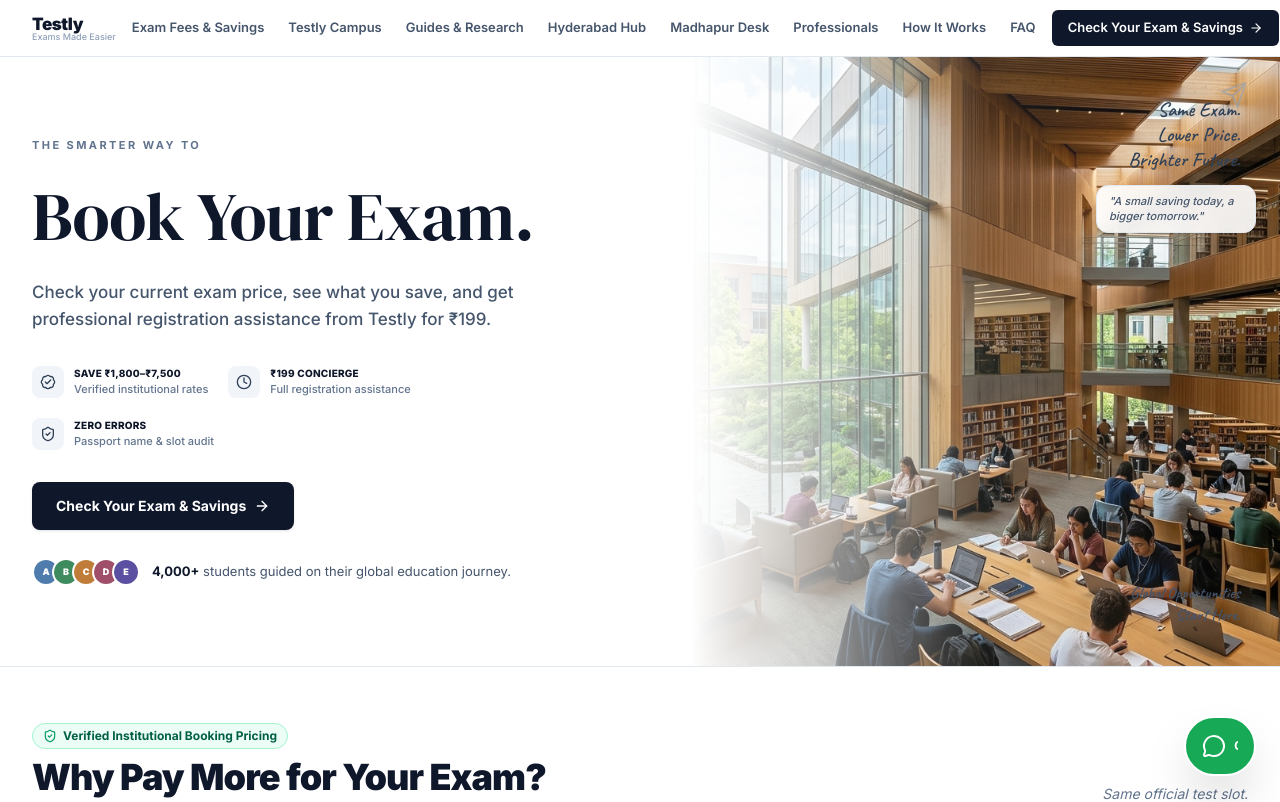
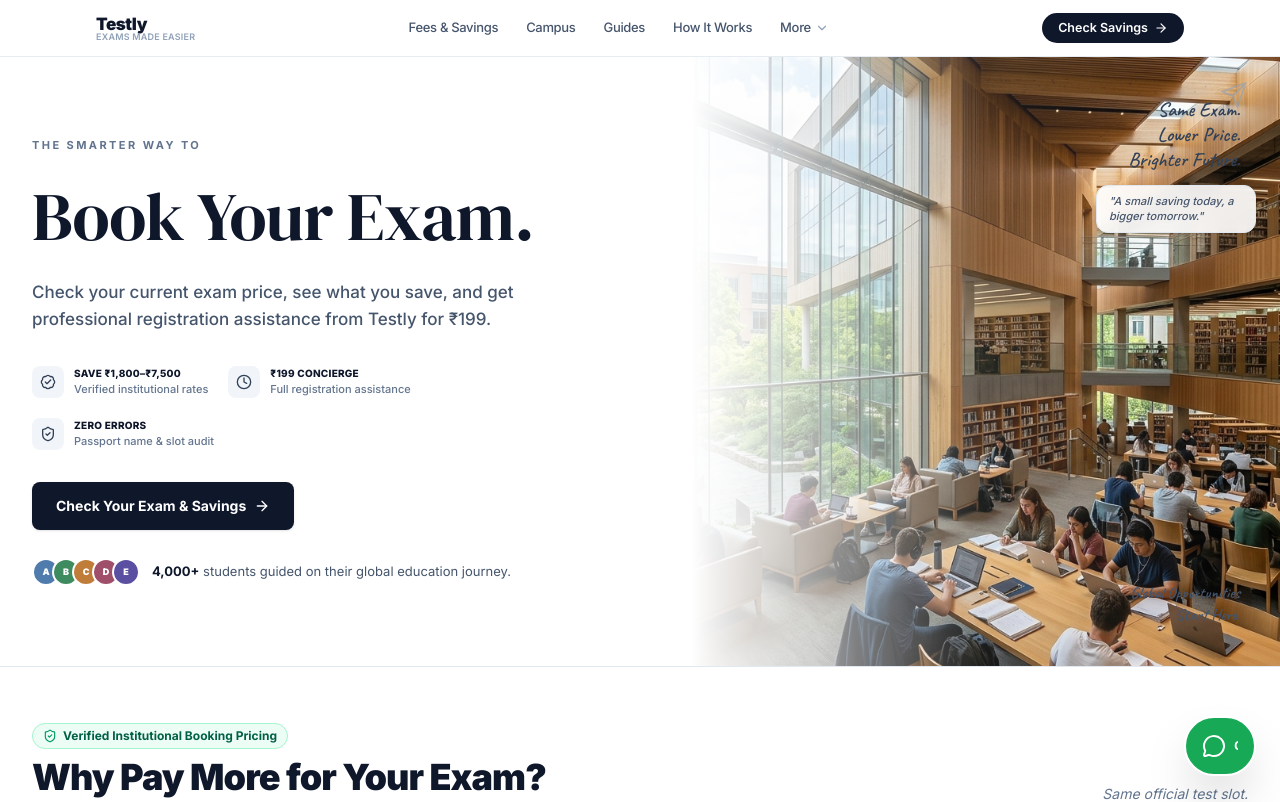
Before and after one commit to rahulbathula04/testly, a React (Vite) app: page / in a window 1280 px wide. Shown: the top 802 px of the page. Built offline with nearby package versions, Linux system fonts and the light colour scheme.

Commit message:
style(navbar): minimal apple aesthetic with 4 primary links, clean dropdown, and compact CTA

```diff
--- a/src/components/Navbar.jsx
+++ b/src/components/Navbar.jsx
@@ -1,19 +1,55 @@
-import React, { useState } from 'react';
-import { ArrowRight, Menu, X } from 'lucide-react';
+import React, { useState, useRef, useEffect } from 'react';
+import { ArrowRight, ChevronDown, Menu, X, MapPin, Users, HelpCircle, FileText } from 'lucide-react';
 
-const NAV_ITEMS = [
-  { label: 'Exam Fees & Savings', href: '/exam-fees' },
-  { label: 'Testly Campus', href: '/campus' },
-  { label: 'Guides & Research', href: '/guides' },
-  { label: 'Hyderabad Hub', href: '/locations/hyderabad' },
-  { label: 'Madhapur Desk', href: '/locations/madhapur' },
-  { label: 'Professionals', href: '/professionals' },
+const PRIMARY_LINKS = [
+  { label: 'Fees & Savings', href: '/exam-fees' },
+  { label: 'Campus', href: '/campus' },
+  { label: 'Guides', href: '/guides' },
   { label: 'How It Works', href: '/#how-it-works' },
-  { label: 'FAQ', href: '/#faq' },
+];
+
+const MORE_LINKS = [
+  {
+    label: 'Hyderabad Hub',
+    desc: 'Begumpet & Central Desk',
+    href: '/locations/hyderabad',
+    icon: MapPin,
+  },
+  {
+    label: 'Madhapur Desk',
+    desc: 'Hitec City IT Corridor',
+    href: '/locations/madhapur',
+    icon: MapPin,
+  },
+  {
+    label: 'Verified Professionals',
+    desc: 'Direct booking desk officers',
+    href: '/professionals',
+    icon: Users,
+  },
+  {
+    label: 'FAQ & Guarantees',
+    desc: 'Official booking policies',
+    href: '/#faq',
+    icon: HelpCircle,
+  },
 ];
 
 export default function Navbar({ onOpenBooking, onNavigate }) {
-  const [open, setOpen] = useState(false);
+  const [mobileOpen, setMobileOpen] = useState(false);
+  const [dropdownOpen, setDropdownOpen] = useState(false);
+  const dropdownRef = useRef(null);
+
+  // Close dropdown on outside click
+  useEffect(() => {
+    function handleClickOutside(e) {
+      if (dropdownRef.current && !dropdownRef.current.contains(e.target)) {
+        setDropdownOpen(false);
+      }
+    }
+    document.addEventListener('mousedown', handleClickOutside);
+    return () => document.removeEventListener('mousedown', handleClickOutside);
+  }, []);
 
   const handleClick = (e, href) => {
     if (href.startsWith('/#')) {
@@ -38,84 +74,161 @@
   };
 
   return (
-    <header className="sticky top-0 z-50 bg-white border-b border-slate-200">
-      <div className="max-w-7xl mx-auto px-4 sm:px-6 lg:px-8 h-14 flex items-center justify-between gap-4">
+    <header className="sticky top-0 z-50 bg-white/90 backdrop-blur-md border-b border-slate-200/80 transition-all">
+      <div className="max-w-6xl mx-auto px-4 sm:px-6 lg:px-8 h-14 flex items-center justify-between gap-4">
 
         {/* Brand */}
         <a
           href="/"
           onClick={(e) => handleClick(e, '/')}
-          className="flex flex-col shrink-0 leading-none cursor-pointer"
+          className="flex flex-col shrink-0 leading-none cursor-pointer select-none"
         >
           <span className="text-[17px] font-black text-slate-900 tracking-tight">Testly</span>
-          <span className="text-[9px] font-medium text-slate-400 mt-[-1px]">Exams Made Easier</span>
+          <span className="text-[9px] font-semibold text-slate-400 mt-[-1px] tracking-wide uppercase">Exams Made Easier</span>
         </a>
 
-        {/* Desktop nav */}
-        <nav className="hidden lg:flex items-center gap-6">
-          {NAV_ITEMS.map((l) => (
+        {/* Minimal Desktop Nav */}
+        <nav className="hidden md:flex items-center gap-7">
+          {PRIMARY_LINKS.map((link) => (
             <a
-              key={l.label}
-              href={l.href}
-              onClick={(e) => handleClick(e, l.href)}
-              className="text-[13px] font-semibold text-slate-600 hover:text-slate-900 transition-colors whitespace-nowrap"
+              key={link.label}
+              href={link.href}
+              onClick={(e) => handleClick(e, link.href)}
+              className="text-[13px] font-medium text-slate-600 hover:text-slate-900 transition-colors tracking-tight whitespace-nowrap"
             >
-              {l.label}
+              {link.label}
             </a>
           ))}
+
+          {/* More / Hubs Dropdown */}
+          <div className="relative" ref={dropdownRef}>
+            <button
+              onClick={() => setDropdownOpen(!dropdownOpen)}
+              onMouseEnter={() => setDropdownOpen(true)}
+              className="flex items-center gap-1 text-[13px] font-medium text-slate-600 hover:text-slate-900 transition-colors tracking-tight whitespace-nowrap focus:outline-hidden"
+              aria-expanded={dropdownOpen}
+            >
+              <span>More</span>
+              <ChevronDown className={`w-3.5 h-3.5 text-slate-400 transition-transform duration-200 ${dropdownOpen ? 'rotate-180 text-slate-700' : ''}`} />
+            </button>
+
+            {dropdownOpen && (
+              <div
+                onMouseLeave={() => setDropdownOpen(false)}
+                className="absolute top-full left-1/2 -translate-x-1/2 mt-2 w-64 bg-white rounded-xl shadow-xl border border-slate-150 p-2 z-50 transition-all"
+              >
+                <div className="px-2.5 py-1.5 text-[10px] font-bold uppercase tracking-wider text-slate-400">
+                  Locations & Company
+                </div>
+                {MORE_LINKS.map((item) => {
+                  const Icon = item.icon;
+                  return (
+                    <a
+                      key={item.label}
+                      href={item.href}
+                      onClick={(e) => {
+                        setDropdownOpen(false);
+                        handleClick(e, item.href);
+                      }}
+                      className="flex items-start gap-2.5 p-2 rounded-lg hover:bg-slate-50 transition-colors group cursor-pointer"
+                    >
+                      <div className="w-7 h-7 rounded-md bg-slate-100 flex items-center justify-center text-slate-500 group-hover:bg-slate-900 group-hover:text-white transition-colors shrink-0 mt-0.5">
+                        <Icon className="w-3.5 h-3.5" />
+                      </div>
+                      <div className="flex flex-col min-w-0">
+                        <span className="text-[12.5px] font-semibold text-slate-800 group-hover:text-slate-900">
+                          {item.label}
+                        </span>
+                        <span className="text-[11px] text-slate-400 truncate">
+                          {item.desc}
+                        </span>
+                      </div>
+                    </a>
+                  );
+                })}
+              </div>
+            )}
+          </div>
         </nav>
 
-        {/* CTA */}
+        {/* Minimal Action CTA */}
+        <div className="hidden md:flex items-center">
           <button
             onClick={() => onOpenBooking('GRE')}
-          className="hidden md:flex items-center gap-1.5 bg-slate-900 hover:bg-slate-700 text-white text-[13px] font-semibold px-4 py-2 rounded-md transition-colors whitespace-nowrap shrink-0"
+            className="flex items-center gap-1.5 bg-slate-900 hover:bg-slate-800 text-white text-[12.5px] font-semibold px-4 py-1.5 rounded-full transition-all duration-150 hover:shadow-xs active:scale-[0.98] cursor-pointer"
           >
-          Check Your Exam & Savings
+            Check Savings
             <ArrowRight className="w-3.5 h-3.5" />
           </button>
+        </div>
 
-        {/* Mobile menu toggle */}
+        {/* Mobile controls */}
         <div className="md:hidden flex items-center gap-2">
           <button
             onClick={() => onOpenBooking('GRE')}
-            className="bg-slate-900 text-white text-xs font-semibold px-3 py-1.5 rounded-md whitespace-nowrap"
+            className="bg-slate-900 text-white text-xs font-semibold px-3 py-1.5 rounded-full cursor-pointer"
           >
             Check Savings
           </button>
           <button
-            onClick={() => setOpen(!open)}
-            className="p-1.5 text-slate-700 hover:text-slate-900"
+            onClick={() => setMobileOpen(!mobileOpen)}
+            className="p-1.5 text-slate-700 hover:text-slate-900 rounded-lg hover:bg-slate-100 transition-colors"
             aria-label="Toggle Navigation Menu"
           >
-            {open ? <X className="w-5 h-5" /> : <Menu className="w-5 h-5" />}
+            {mobileOpen ? <X className="w-5 h-5" /> : <Menu className="w-5 h-5" />}
           </button>
         </div>
       </div>
 
       {/* Mobile Drawer */}
-      {open && (
-        <div className="lg:hidden bg-white border-b border-slate-200 px-4 pt-1 pb-4 shadow-lg">
-          {NAV_ITEMS.map((l) => (
+      {mobileOpen && (
+        <div className="md:hidden bg-white border-b border-slate-200 px-4 pt-2 pb-6 shadow-xl space-y-4">
+          <div className="space-y-1">
+            <div className="text-[10px] font-bold uppercase tracking-wider text-slate-400 px-2 py-1">
+              Main Menu
+            </div>
+            {PRIMARY_LINKS.map((link) => (
               <a
-              key={l.label}
-              href={l.href}
+                key={link.label}
+                href={link.href}
                 onClick={(e) => {
-                setOpen(false);
-                handleClick(e, l.href);
+                  setMobileOpen(false);
+                  handleClick(e, link.href);
                 }}
-              className="block py-2.5 text-sm font-semibold text-slate-700 hover:text-slate-900 border-b border-slate-100 last:border-0"
+                className="block px-2.5 py-2 text-sm font-semibold text-slate-700 hover:text-slate-900 hover:bg-slate-50 rounded-lg transition-colors"
               >
-              {l.label}
+                {link.label}
               </a>
             ))}
+          </div>
+
+          <div className="pt-2 border-t border-slate-100 space-y-1">
+            <div className="text-[10px] font-bold uppercase tracking-wider text-slate-400 px-2 py-1">
+              Locations & Company
+            </div>
+            {MORE_LINKS.map((item) => (
+              <a
+                key={item.label}
+                href={item.href}
+                onClick={(e) => {
+                  setMobileOpen(false);
+                  handleClick(e, item.href);
+                }}
+                className="block px-2.5 py-2 text-sm font-medium text-slate-600 hover:text-slate-900 hover:bg-slate-50 rounded-lg transition-colors"
+              >
+                {item.label}
+              </a>
+            ))}
+          </div>
+
           <button
             onClick={() => {
-              setOpen(false);
+              setMobileOpen(false);
               onOpenBooking('GRE');
             }}
-            className="mt-3 w-full bg-slate-900 hover:bg-slate-800 text-white text-sm font-semibold py-2.5 rounded-md flex items-center justify-center gap-2"
+            className="mt-3 w-full bg-slate-900 hover:bg-slate-800 text-white text-sm font-semibold py-2.5 rounded-full flex items-center justify-center gap-2 shadow-xs cursor-pointer"
           >
-            Check Your Exam & Savings <ArrowRight className="w-4 h-4" />
+            Check Exam Savings <ArrowRight className="w-4 h-4" />
           </button>
         </div>
       )}
```
Lines whose indentation alone changed are shown as unchanged.
